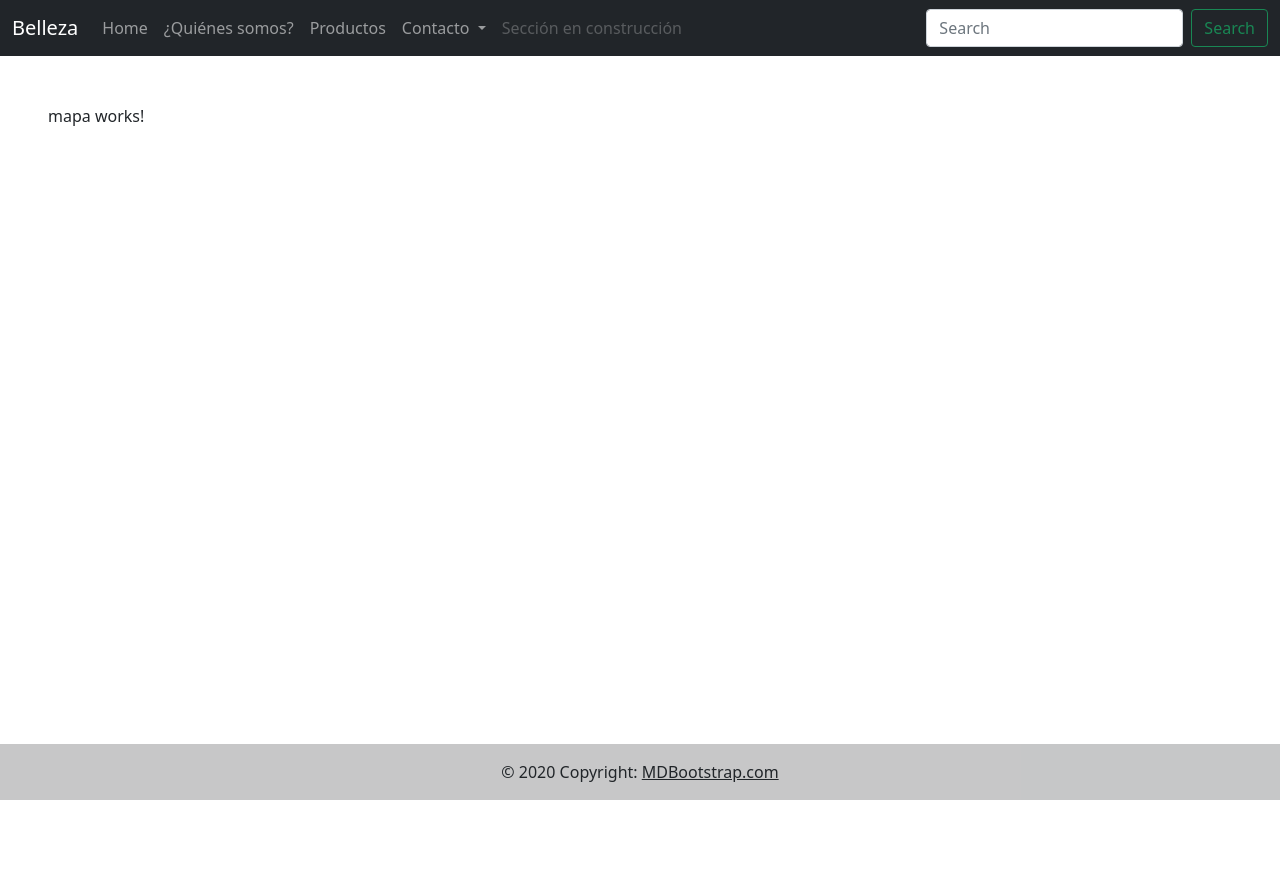
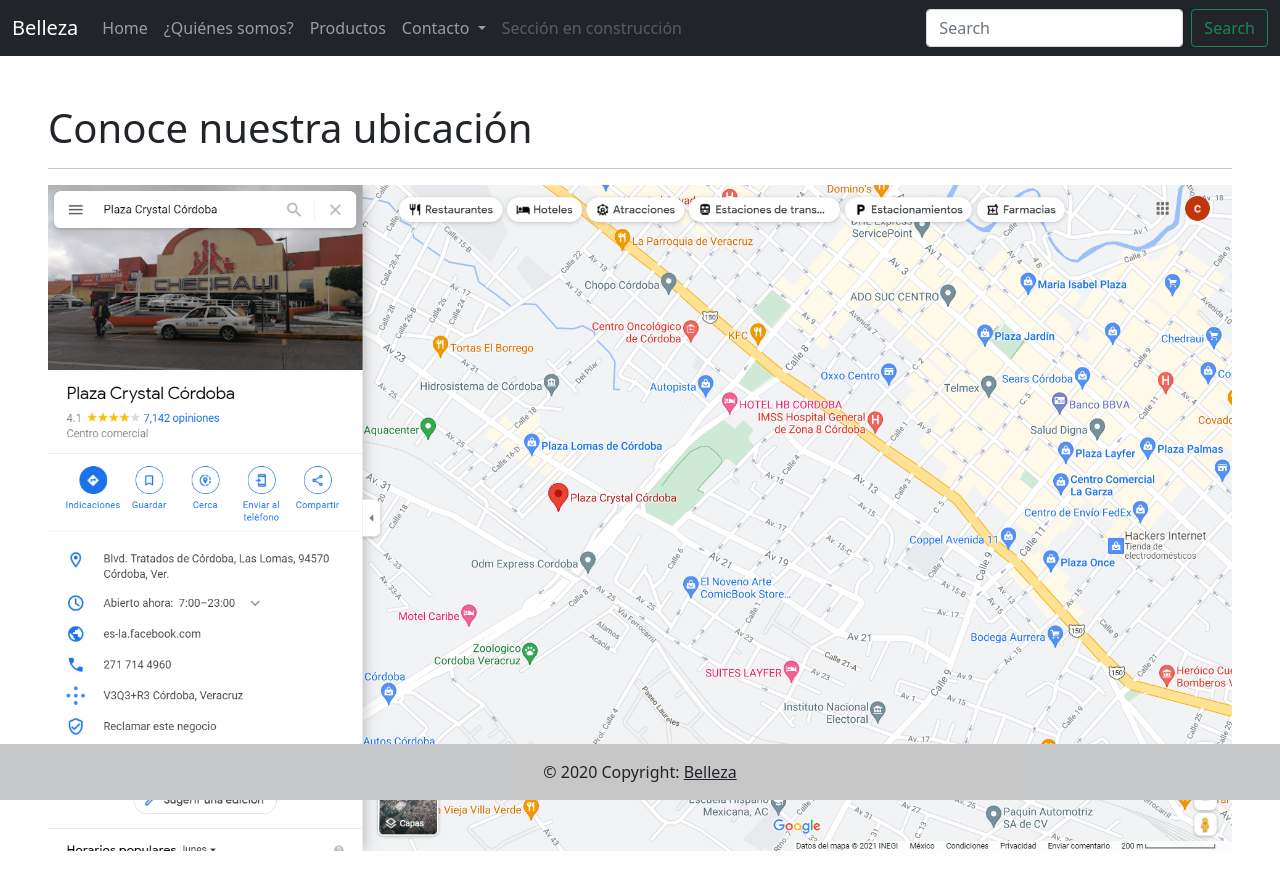
Before and after one commit to ItsGabo/sitio-web-shd, an Angular app in the folder client/: page /mapa in a window 1280 px wide. Shown: the top 890 px of the page. Before the commit the page ends 800 px from the top, so only its background shows below. Built offline with nearby package versions, Linux system fonts and the light colour scheme.

Commit message:
Se modifico el componente de mapa

```diff
--- a/client/src/app/components/footer/footer.component.html
+++ b/client/src/app/components/footer/footer.component.html
@@ -2,7 +2,7 @@
     <!-- Copyright -->
     <div class="text-center p-3" style="background-color: rgba(0, 0, 0, 0.2);">
       © 2020 Copyright:
-      <a class="text-dark" href="https://mdbootstrap.com/">MDBootstrap.com</a>
+      <a class="text-dark" href="https://mdbootstrap.com/">Belleza</a>
     </div>
     <!-- Copyright -->
 </footer>
--- a/client/src/app/components/mapa/mapa.component.html
+++ b/client/src/app/components/mapa/mapa.component.html
@@ -1 +1,9 @@
-<p>mapa works!</p>
+<h1>Conoce nuestra ubicación</h1>
+<hr>
+<div id="carouselExampleSlidesOnly" class="carousel slide" data-bs-ride="carousel">
+    <div class="carousel-inner">
+      <div class="carousel-item active">
+        <img src="assets/img/mapa.png" class="d-block w-100" alt="...">
+      </div>
+    </div>
+</div>
```
Also changed, not shown: client/src/assets/img/mapa.png (added).
